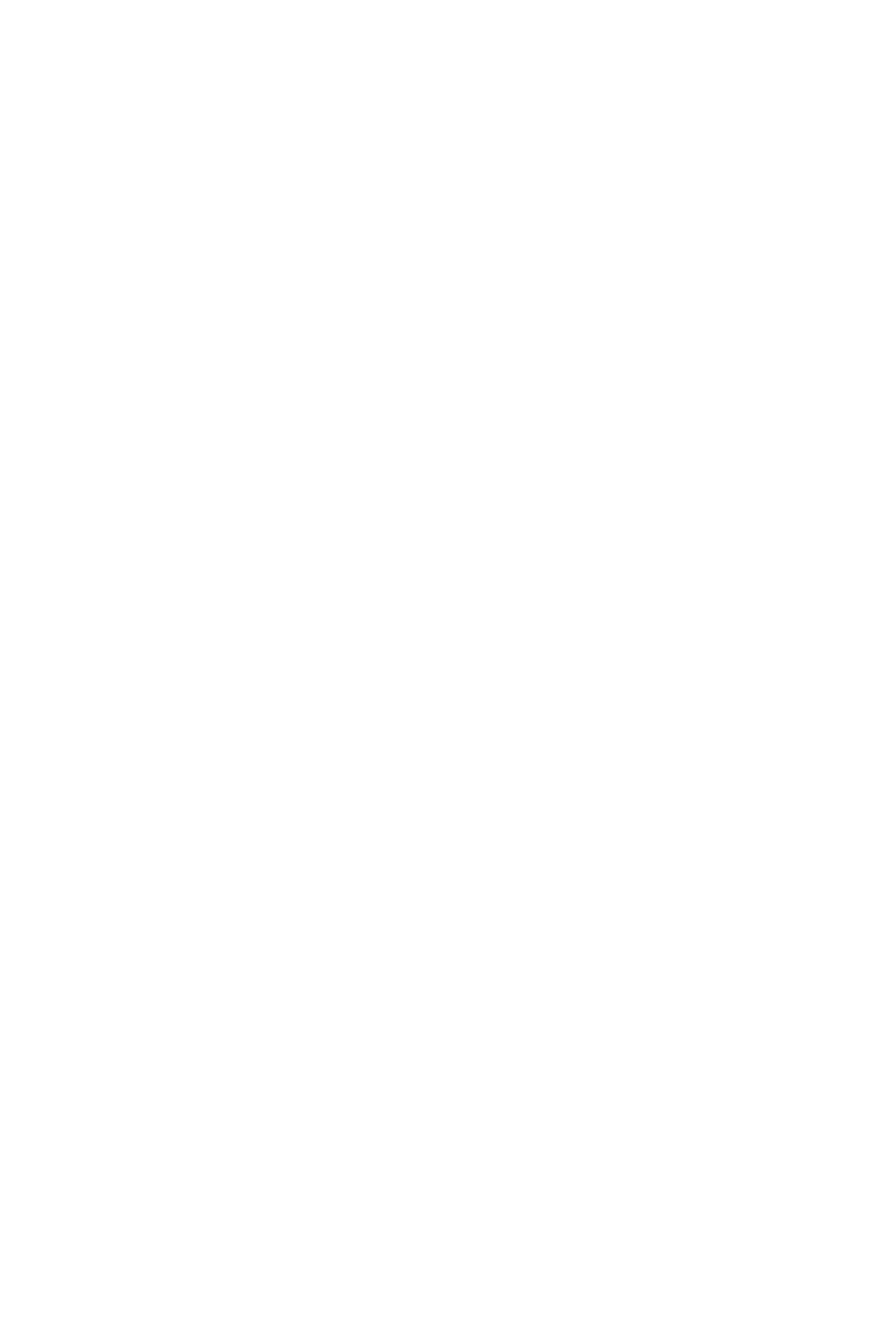
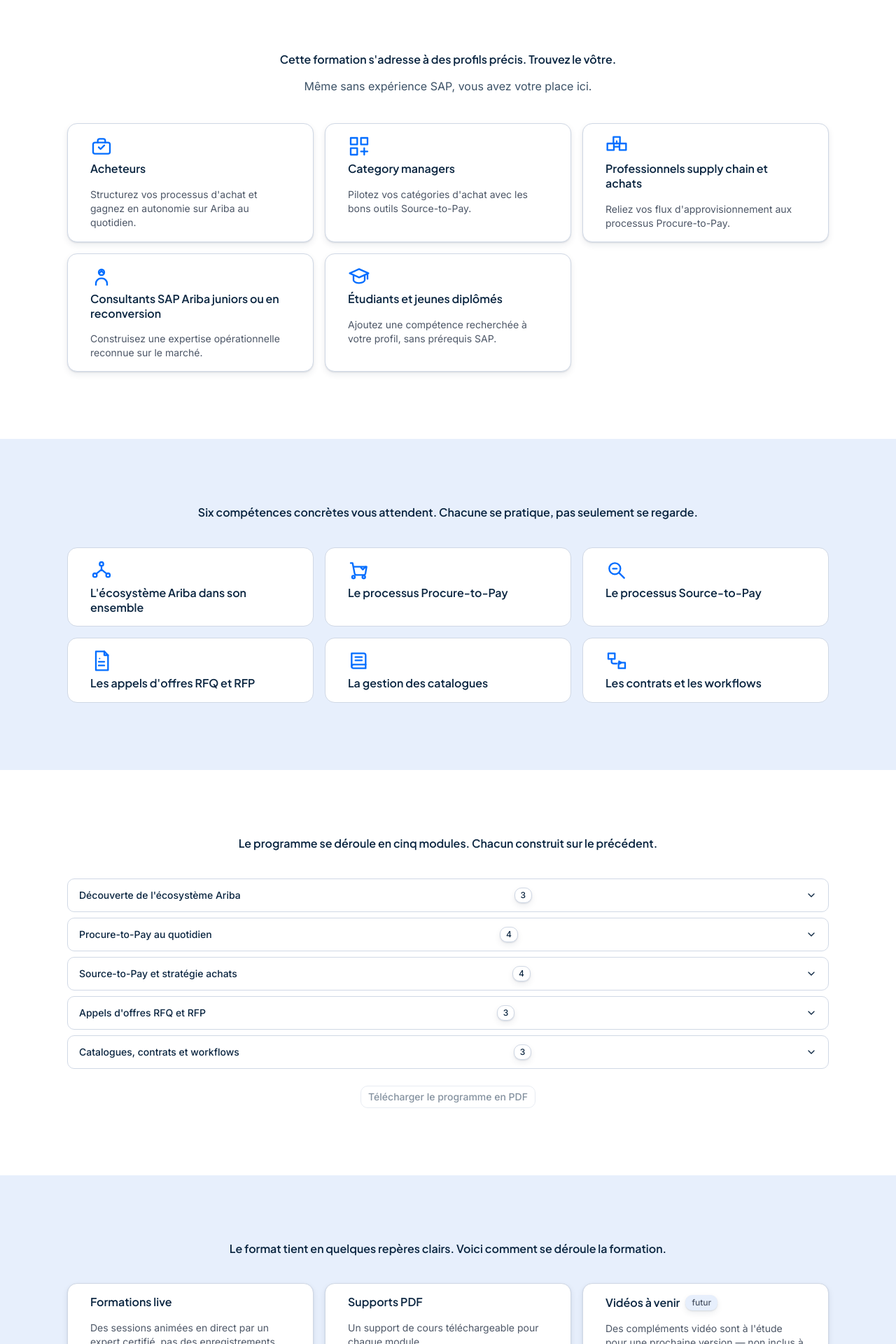
Before and after one commit to aimranee/ElearningAriba, a Next.js app: page / in a window 1280 px wide. Shown: the part 880-2800 px from the top of the page at 70% size. Before the commit the page ends 800 px from the top, so only its background shows below. Built offline with nearby package versions, Linux system fonts and the light colour scheme.

Commit message:
feat(01-09): build the landing route on the seven signed sections
- Renders hero + pourQui/competences/programme/formatModalites/confiance/faq/ctaFinal
  from the real content layer, in signed order
- Removes the Phase 0 home.placeholder from common.json

```diff
--- a/src/app/page.tsx
+++ b/src/app/page.tsx
@@ -1,9 +1,188 @@
+import Link from "next/link";
+
+import { Hero } from "@/components/sections/hero";
+import { Section, SectionHeader } from "@/components/sections/section";
+import {
+  Accordion,
+  AccordionHeader,
+  AccordionItem,
+  AccordionPanel,
+  AccordionTrigger,
+} from "@/components/ui/accordion";
+import { Badge } from "@/components/ui/badge";
+import { Button } from "@/components/ui/button";
+import {
+  Card,
+  CardContent,
+  CardDescription,
+  CardHeader,
+  CardTitle,
+} from "@/components/ui/card";
+import { pictograms, type PictogramName } from "@/components/icons/pictograms";
+import { formatNumber } from "@/lib/i18n/fr";
 import common from "@/locales/fr/common.json";
+import landing from "@/locales/fr/landing.json";
+
+// why: `competences.items` (landing.json) is a plain string array — the copy
+// layer has no per-item picto key. The registry's six PUB-03 competency
+// pictograms already exist in the same order as the signed competency list,
+// so the mapping is positional rather than a locale-bundle key this plan is
+// not allowed to invent.
+const COMPETENCE_PICTOS: readonly PictogramName[] = [
+  "ecosysteme-ariba",
+  "procure-to-pay",
+  "source-to-pay",
+  "rfq-rfp",
+  "gestion-catalogues",
+  "contrats-workflows",
+];
 
 export default function Home() {
   return (
-    <div className="flex flex-1 items-center justify-center p-16">
-      <p>{common.home.placeholder}</p>
-    </div>
+    <>
+      <Hero />
+
+      <Section id="pourQui" tone="default">
+        <SectionHeader
+          title={landing.pourQui.titre}
+          lead={landing.pourQui.reassurance}
+        />
+        <div className="mt-10 grid gap-4 sm:grid-cols-2 lg:grid-cols-3">
+          {landing.pourQui.profils.map((profil) => {
+            const Picto = pictograms[profil.picto as PictogramName];
+            return (
+              <Card key={profil.titre}>
+                <CardHeader>
+                  <Picto className="text-primary size-8" />
+                  <CardTitle>{profil.titre}</CardTitle>
+                </CardHeader>
+                <CardContent>
+                  <CardDescription>{profil.description}</CardDescription>
+                </CardContent>
+              </Card>
+            );
+          })}
+        </div>
+      </Section>
+
+      <Section id="competences" tone="muted">
+        <SectionHeader title={landing.competences.titre} />
+        <div className="mt-10 grid gap-4 sm:grid-cols-2 lg:grid-cols-3">
+          {landing.competences.items.map((item, index) => {
+            const Picto = pictograms[COMPETENCE_PICTOS[index]];
+            return (
+              <Card key={item} variant="outline">
+                <CardHeader>
+                  <Picto className="text-primary size-8" />
+                  <CardTitle>{item}</CardTitle>
+                </CardHeader>
+              </Card>
+            );
+          })}
+        </div>
+      </Section>
+
+      <Section id="programme" tone="default">
+        <SectionHeader title={landing.programme.titre} />
+        <Accordion className="mt-10">
+          {landing.programme.modules.map((module) => (
+            <AccordionItem key={module.titre}>
+              <AccordionHeader>
+                <AccordionTrigger>
+                  <span>{module.titre}</span>
+                  <Badge variant="outline">{formatNumber(module.duree)}</Badge>
+                </AccordionTrigger>
+              </AccordionHeader>
+              <AccordionPanel>{module.resume}</AccordionPanel>
+            </AccordionItem>
+          ))}
+        </Accordion>
+        <div className="mt-6 flex justify-center">
+          {/* why: the programme PDF is a Lot 2 deliverable (D-41) — this stays
+              a non-navigating disabled control, never a route that does not
+              exist yet. */}
+          <Button variant="outline" disabled>
+            {landing.programme.telechargerPdf}
+          </Button>
+        </div>
+      </Section>
+
+      <Section id="formatModalites" tone="muted">
+        <SectionHeader title={landing.formatModalites.titre} />
+        <div className="mt-10 grid gap-4 sm:grid-cols-2 lg:grid-cols-3">
+          {landing.formatModalites.items.map((item) => (
+            <Card key={item.titre}>
+              <CardHeader>
+                <div className="flex items-center gap-2">
+                  <CardTitle>{item.titre}</CardTitle>
+                  {"statut" in item && item.statut ? (
+                    <Badge variant="muted">{item.statut}</Badge>
+                  ) : null}
+                </div>
+              </CardHeader>
+              <CardContent>
+                <CardDescription>{item.description}</CardDescription>
+              </CardContent>
+            </Card>
+          ))}
+        </div>
+      </Section>
+
+      <Section id="confiance" tone="default">
+        <SectionHeader title={landing.confiance.titre} />
+        <div className="mt-10 grid gap-4 sm:grid-cols-2 lg:grid-cols-3">
+          {landing.confiance.items.map((item) => (
+            <Card key={item.titre}>
+              <CardHeader>
+                <CardTitle>{item.titre}</CardTitle>
+              </CardHeader>
+              <CardContent>
+                <CardDescription>{item.description}</CardDescription>
+              </CardContent>
+            </Card>
+          ))}
+          <Card variant="muted">
+            <CardContent>
+              <CardDescription>
+                {landing.confiance.temoignages.placeholder}
+              </CardDescription>
+            </CardContent>
+          </Card>
+          <Card variant="muted">
+            <CardContent>
+              <CardDescription>
+                {landing.confiance.logos.placeholder}
+              </CardDescription>
+            </CardContent>
+          </Card>
+        </div>
+      </Section>
+
+      <Section id="faq" tone="muted">
+        <SectionHeader title={landing.faq.titre} />
+        <Accordion className="mt-10 mx-auto max-w-3xl">
+          {landing.faq.items.map((item) => (
+            <AccordionItem key={item.question}>
+              <AccordionHeader>
+                <AccordionTrigger>{item.question}</AccordionTrigger>
+              </AccordionHeader>
+              <AccordionPanel>{item.reponse}</AccordionPanel>
+            </AccordionItem>
+          ))}
+        </Accordion>
+      </Section>
+
+      <Section id="ctaFinal" tone="atmosphere">
+        <SectionHeader
+          title={landing.ctaFinal.titre}
+          lead={landing.ctaFinal.supportLine}
+        />
+        <div className="mt-8 flex justify-center">
+          <Button render={<Link href="/inscription" />} variant="success" size="lg">
+            {common.actions.demarrer}
+          </Button>
+        </div>
+      </Section>
+    </>
   );
 }
--- a/src/locales/fr/common.json
+++ b/src/locales/fr/common.json
@@ -2,9 +2,6 @@
   "metadata": {
     "title": "Formation SAP Ariba",
     "description": "Plateforme de réservation de formations SAP Ariba en direct."
-  },
-  "home": {
-    "placeholder": "Le contenu de cette page sera défini au Lot 2."
   },
   "nav": {
     "accueil": "Accueil",
```
